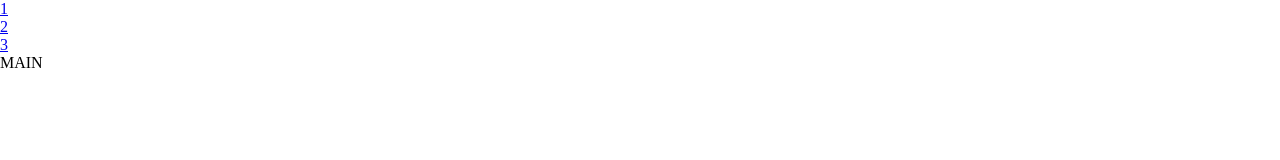
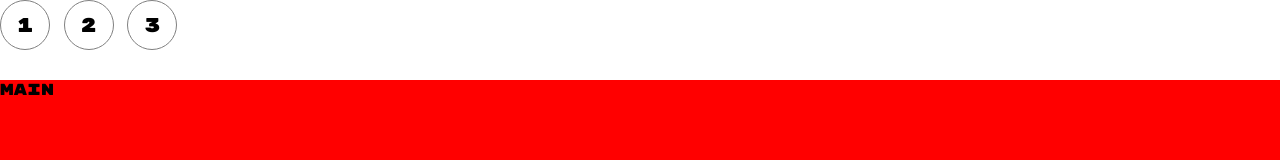
Before and after one commit to andreafontaneto/htmlcss-shoes, a plain HTML site: page index.html in a window 1280 px wide. Drawn offline with Linux system fonts and the light colour scheme.

Commit message:
add font in css

```diff
--- a/assets/css/style.css
+++ b/assets/css/style.css
@@ -3,3 +3,33 @@
   padding: 0;
   box-sizing: border-box;
 }
+
+body{
+  font-family: 'Rubik Mono One', sans-serif;
+}
+
+header{
+  height: 80px;
+}
+
+main{
+  background-color: red;
+  height: 100vh;
+}
+
+nav ul li{
+  display: inline-block;
+  width: 50px;
+  height: 50px;
+  background-color: white;
+  border: 1px solid grey;
+  border-radius: 50%;
+  text-align: center;
+}
+
+nav ul li a{
+  text-decoration: none;
+  color: black;
+  font-size: 20px;
+  line-height: 50px;
+}
```
